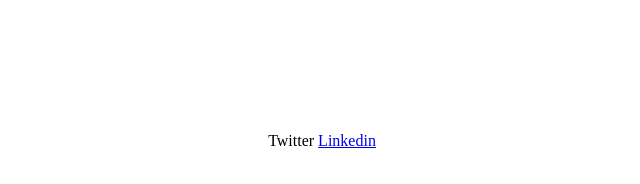
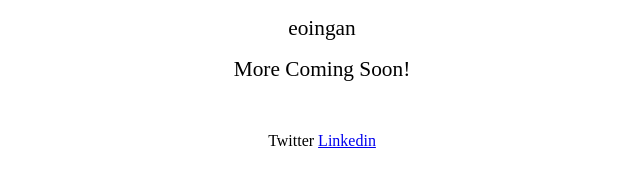
Before and after one commit to eoingan/eoingan.github.io, a plain HTML site: page index.html in a window 1280 px wide. Shown: the whole page, without its empty margins (318-958 px from the left). Drawn offline with Linux system fonts and the light colour scheme.

Commit message:
Update index.html

```diff
--- a/index.html
+++ b/index.html
@@ -7,8 +7,8 @@
 
 	</head>
 	<body>
-		<p style="text-align: center;"><span style="font-size: 16pt;  color: #ffffff;">eoingan</span></p>
-		<p style="text-align: center;"><span style="font-size: 16pt;  color: #ffffff;">More Coming Soon!</span></p>
+		<p style="text-align: center;"><span style="font-size: 16pt;  color: #000000;">eoingan</span></p>
+		<p style="text-align: center;"><span style="font-size: 16pt;  color: #000000;">More Coming Soon!</span></p>
 		<p style="text-align: center;">&nbsp;</p>
 
 		<footer style="text-align: center;>
```
